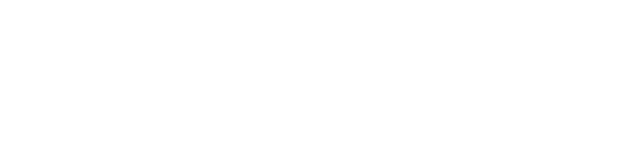
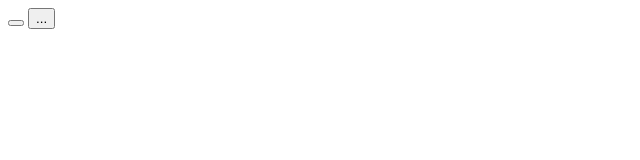
Before and after one commit to dsilva-code/odin-todolist, a website built with webpack: page src/template.html in a window 1280 px wide. Shown: the full height of the page, 0-640 px from the left. Built offline with nearby package versions, Linux system fonts and the light colour scheme.

Commit message:
Add folder structure for DOM manipulation and logic

```diff
--- a/src/index.js
+++ b/src/index.js
@@ -1,4 +1,4 @@
-import { createProject } from "./createProject.js";
+import { createProject } from "./logicJS/createProject.js";
 
 const defaultProject = createProject("Default");
 
--- a/src/template.html
+++ b/src/template.html
@@ -6,6 +6,14 @@
     <title>Document</title>
 </head>
 <body>
+    <header>
+        <nav>
+            <button id="currentProject"></button>
+            <button id="seeProjects">...</button>
+        </nav>
+    </header>
+    <div id="projectContent">
 
+    </div>
 </body>
 </html>
```
Also changed, not shown: src/logicJS/createProject.js (renamed from src/createProject.js), src/logicJS/createTodo.js (renamed from src/createTodo.js).
